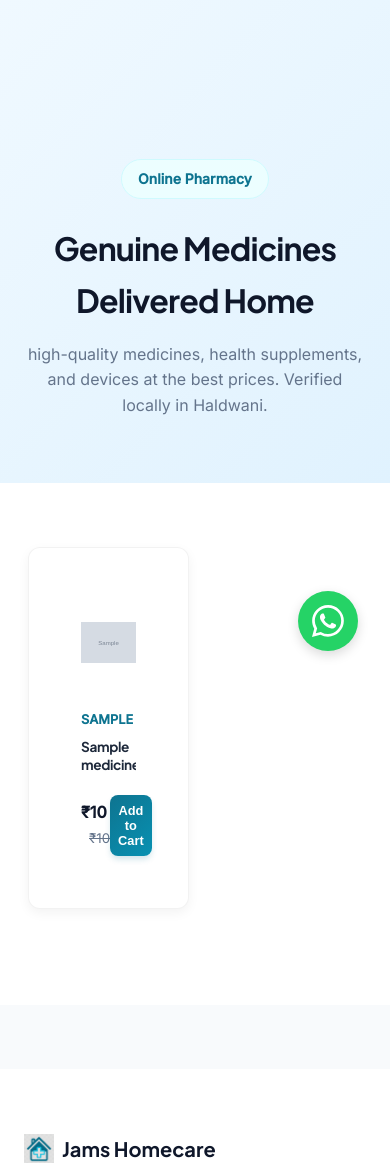
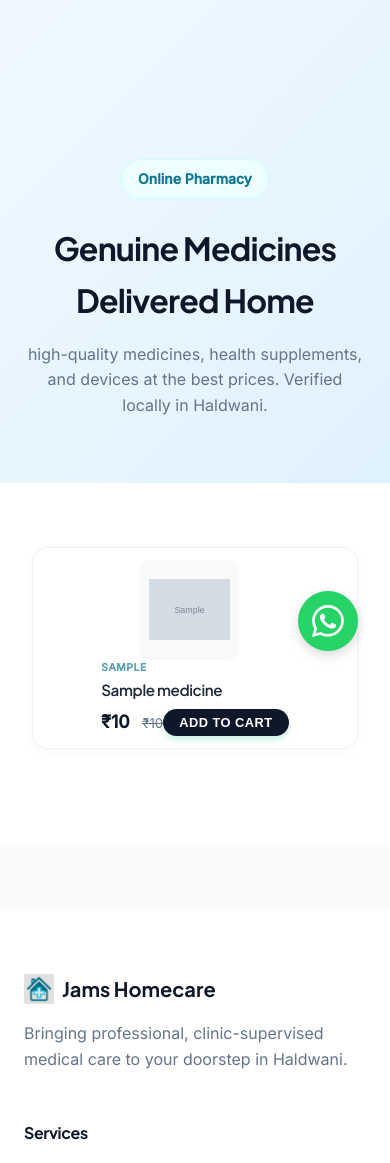
Before and after one commit to Cold-artist/jams-homecare, a Flask app: page /pharmacy in a window 390 px wide. Shown: the part 161-1324 px from the top of the page. Run offline with Flask 3, Linux system fonts and the light colour scheme; tables that the repository leaves empty hold one stand-in row (values such as "Sample post"); grey boxes marked "Sample" are stand-in pictures.

Commit message:
feat: redesign mobile view to professional list layout

```diff
--- a/templates/pharmacy.html
+++ b/templates/pharmacy.html
@@ -94,80 +94,119 @@
     }
 
     /* Mobile Optimization: Clean 2-Column Grid */
+    /* Mobile Optimization: Professional List View (App-Style) */
     @media (max-width: 600px) {
         .medicine-grid {
-            grid-template-columns: repeat(2, 1fr);
-            /* Strict 2 columns */
-            gap: 12px;
-            /* Balanced gap */
-            padding: 0 4px;
+            display: flex;
+            flex-direction: column;
+            gap: 16px;
+            /* Clean spacing between cards */
+            padding: 0 8px;
         }
 
         .glass-card {
-            border-radius: 12px;
-            box-shadow: 0 4px 12px rgba(0, 0, 0, 0.05);
-            height: 100%;
-            /* Ensure equal height in row */
+            display: flex;
+            /* Horizontal Layout */
+            flex-direction: row;
+            align-items: center;
+            height: auto !important;
+            /* Let content dictate height */
+            min-height: 120px;
+            padding: 12px !important;
+            border-radius: 16px;
+            box-shadow: 0 2px 10px rgba(0, 0, 0, 0.03);
+            /* Subtle premium shadow */
+            border: 1px solid rgba(0, 0, 0, 0.05);
+            /* Very faint border */
         }
 
-        /* Image Area */
+        /* 1. Left Side: Image */
         .glass-card div[style*="height: 140px"] {
-            /* Target the new inline style we just set, or override generic */
-            height: 110px !important;
-            background: #fff !important;
+            width: 100px !important;
+            height: 100px !important;
+            min-width: 100px;
+            margin-right: 12px;
+            border-radius: 12px;
+            background: #f8f9fa !important;
+            /* Light gray bg for image */
+            padding: 5px;
         }
 
         .glass-card img {
-            max-width: 70% !important;
-            max-height: 70% !important;
+            max-width: 90% !important;
+            max-height: 90% !important;
+            object-fit: contain;
         }
 
-        /* Content Area */
+        /* 2. Right Side: Content */
         .glass-card div[style*="padding: 1.5rem"] {
-            padding: 0.75rem !important;
+            padding: 0 !important;
+            flex: 1;
+            display: flex;
+            flex-direction: column;
+            justify-content: center;
+            height: auto;
         }
 
-        /* Typography & Spacing */
+        /* Category (Top Tag) */
+        .glass-card div[style*="font-size: 0.8rem"] {
+            font-size: 0.65rem !important;
+            margin-bottom: 4px !important;
+            opacity: 0.7;
+            letter-spacing: 0.5px;
+        }
+
+        /* Title */
         .glass-card h3 {
-            font-size: 0.85rem !important;
-            /* Slightly smaller for better fit */
-            line-height: 1.35 !important;
-            height: 3.6em !important;
-            /* Allow 3 lines */
-            margin-bottom: 0.5rem !important;
+            font-size: 0.95rem !important;
+            line-height: 1.3 !important;
+            height: auto !important;
+            /* Auto height to fit text */
+            max-height: 2.6em;
+            /* Limit to 2 lines cleanly */
+            margin-bottom: 8px !important;
+            color: #1f2937;
+            font-weight: 600;
             display: -webkit-box;
-            -webkit-line-clamp: 3;
-            /* Show 3 lines */
-            line-clamp: 3;
+            -webkit-line-clamp: 2;
+            line-clamp: 2;
             -webkit-box-orient: vertical;
             overflow: hidden;
+            white-space: normal;
         }
 
+        /* Hide Description on Mobile for cleaner look */
         .glass-card p {
             display: none !important;
-            /* Force hide description */
         }
 
-        .glass-card .add-to-cart-btn {
-            padding: 0.5rem 0.5rem !important;
-            font-size: 0.8rem !important;
+        /* Price & Action Row */
+        .glass-card div[style*="display: flex; align-items: center; justify-content: space-between"] {
+            margin-top: auto;
+            align-items: center;
             width: 100%;
-            margin-top: auto;
-            /* Push to bottom */
-            border-radius: 8px;
         }
 
-        .glass-card div[style*="padding: 1.5rem"] {
-            padding: 0.75rem !important;
-            display: flex;
-            flex-direction: column;
-            justify-content: space-between;
-            height: 100%;
+        /* Price */
+        .glass-card span[style*="font-size: 1.25rem"] {
+            font-size: 1.1rem !important;
+            color: var(--primary);
+            font-weight: 700;
         }
 
-        /* Price adjustments */
-        .glass-card span[style*="font-size: 1.25rem"] {
-            font-size: 1rem !important;
+        /* Add Button - Compact Pill */
+        .glass-card .add-to-cart-btn {
+            width: auto !important;
+            padding: 6px 16px !important;
+            font-size: 0.8rem !important;
+            font-weight: 600;
+            border-radius: 20px;
+            /* Pill shape */
+            background: var(--secondary);
+            margin: 0 !important;
+            box-shadow: 0 4px 6px rgba(16, 185, 129, 0.2);
+            text-transform: uppercase;
+            letter-spacing: 0.5px;
         }
     }
 </style>
```
